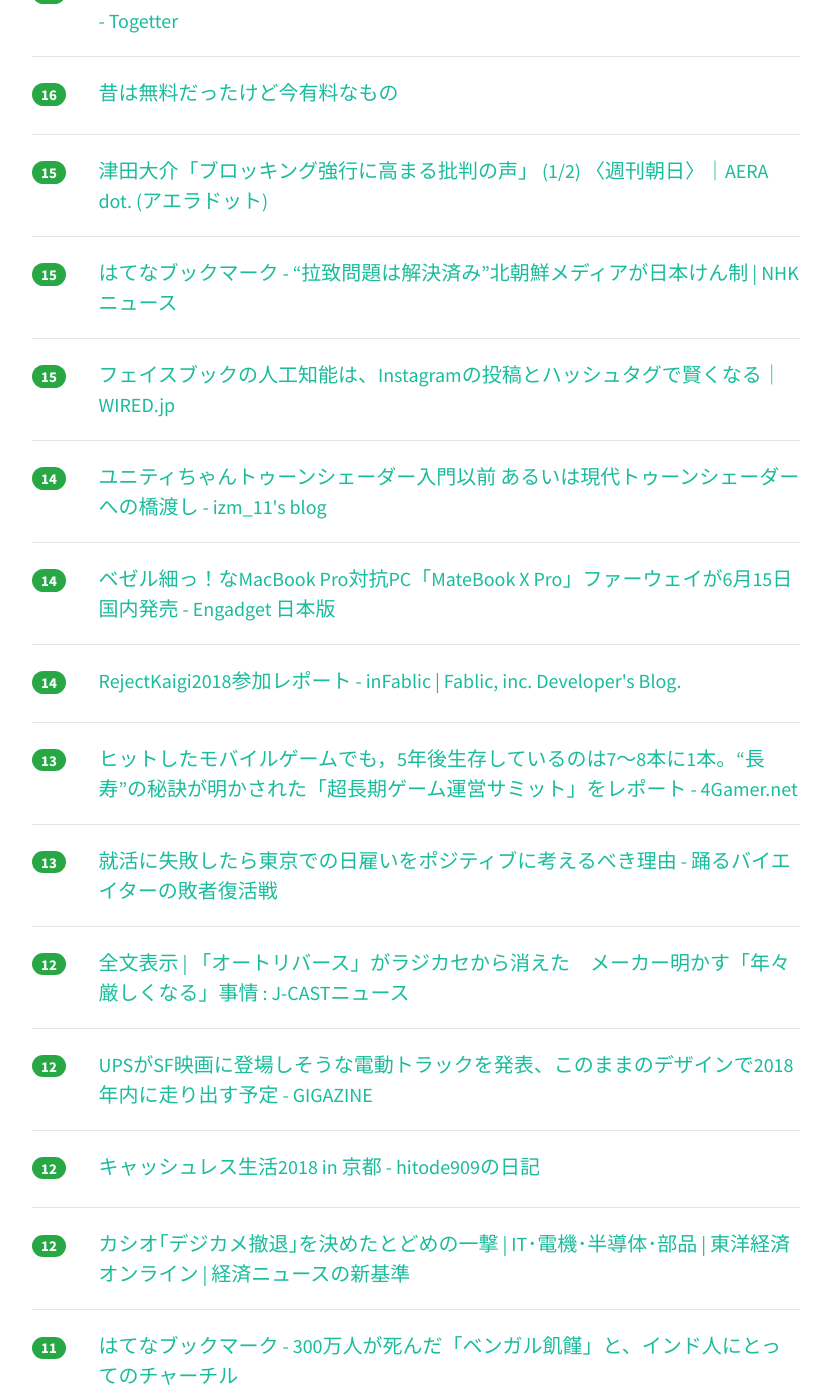
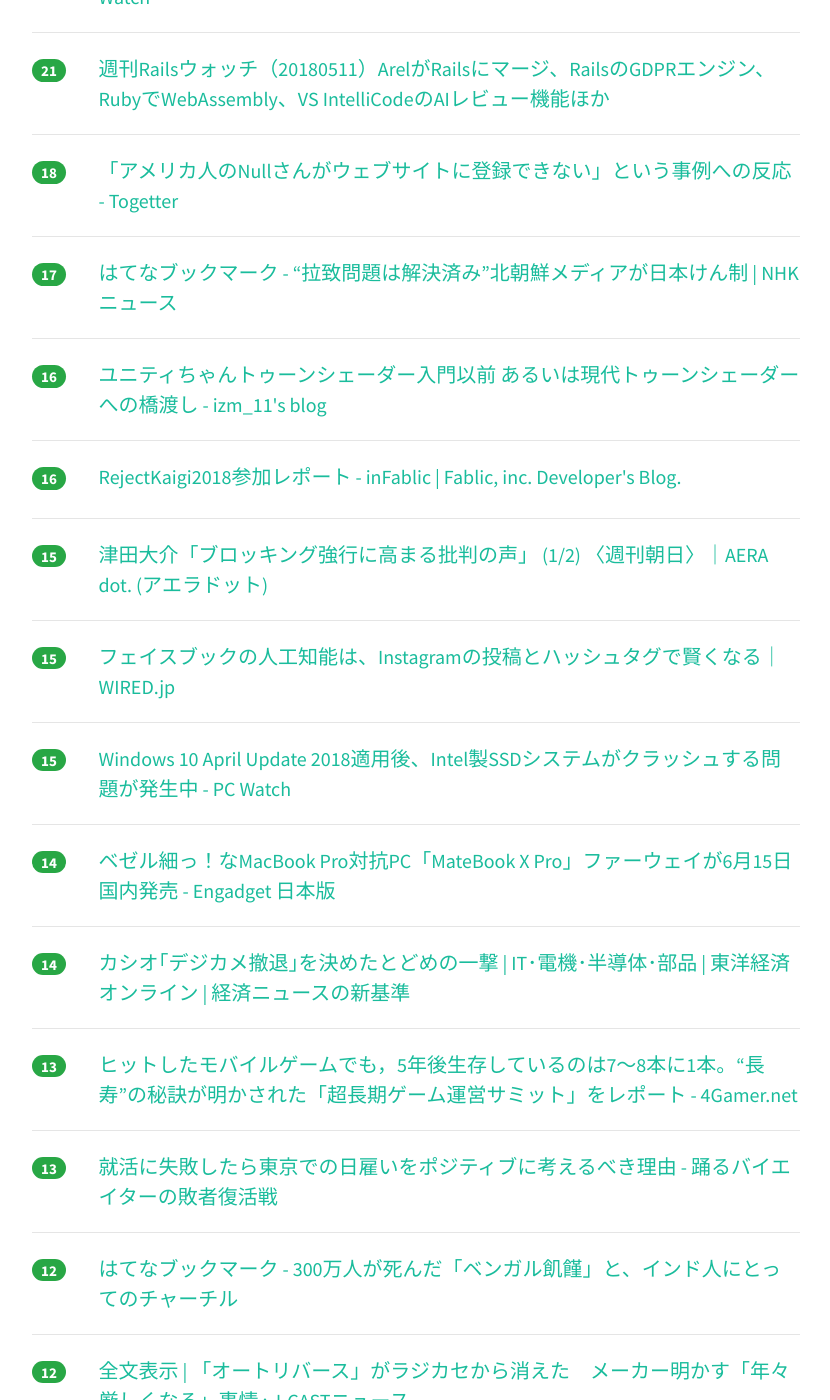
Before and after one commit to yatta47/hatena-matome-site, a Jekyll site: the page built from _posts/2018-05-13-hatena.md, in a window 1280 px wide and 1400 px high, scrolled down 1677 px. Shown: the whole window, without its empty margins (224-1054 px from the left). Built offline with Jekyll 4.4.1, drawn with Linux system fonts in a browser that asks for light colours; nearby versions of some CDN libraries; some of the changed text lies outside the part shown.

Commit message:
Updated 2018-05-13

```diff
--- a/_posts/2018-05-13-hatena.md
+++ b/_posts/2018-05-13-hatena.md
@@ -1,49 +1,59 @@
 ---
 layout: post
 title:  "2018-05-13 はてぶIT"
-date:   2018-05-13 13:00:47
+date:   2018-05-13 14:00:51
 tags: [it-hotentry]
 ---
-34 件のデータあり
+39 件のデータあり
 
 <hr><div class="row">
-<div class="col-1"><span class="badge badge-pill badge-success h2">156</span></div>
+<div class="col-1"><span class="badge badge-pill badge-success h2">207</span></div>
 <div class="col-11"><a href='https://news.yahoo.co.jp/byline/yamamotoichiro/20180512-00085145/' target='_blank'>国内Android関連開発市場が周回遅れになっている件(山本一郎) - 個人 - Yahoo!ニュース</a></div>
 </div>
 <hr>
 <div class="row">
-<div class="col-1"><span class="badge badge-pill badge-success h2">60</span></div>
+<div class="col-1"><span class="badge badge-pill badge-success h2">99</span></div>
 <div class="col-11"><a href='https://mainichi.jp/articles/20180512/mog/00m/040/007000c' target='_blank'>公文書クライシス：防衛省のファイル名、わざと分かりにくく　「公開請求逃れ」と職員証言 - 毎日新聞</a></div>
 </div>
 <hr>
 <div class="row">
-<div class="col-1"><span class="badge badge-pill badge-success h2">51</span></div>
+<div class="col-1"><span class="badge badge-pill badge-success h2">65</span></div>
+<div class="col-11"><a href='https://tmtms.hatenablog.com/entry/201805/dns' target='_blank'>DNSで浸透って言っちゃだめなの？ - @tmtms のメモ</a></div>
+</div>
+<hr>
+<div class="row">
+<div class="col-1"><span class="badge badge-pill badge-success h2">54</span></div>
 <div class="col-11"><a href='https://mattn.kaoriya.net/software/lang/c/20180513001637.htm' target='_blank'>Big Sky :: Windows 10 に AF_UNIX が来たので試してみた。</a></div>
 </div>
 <hr>
 <div class="row">
-<div class="col-1"><span class="badge badge-pill badge-success h2">50</span></div>
-<div class="col-11"><a href='https://tmtms.hatenablog.com/entry/201805/dns' target='_blank'>DNSで浸透って言っちゃだめなの？ - @tmtms のメモ</a></div>
-</div>
-<hr>
-<div class="row">
-<div class="col-1"><span class="badge badge-pill badge-success h2">45</span></div>
+<div class="col-1"><span class="badge badge-pill badge-success h2">49</span></div>
 <div class="col-11"><a href='https://www.slideshare.net/takafumionaka/perlrubyist-96797887' target='_blank'>Perl使いの国のRubyist</a></div>
 </div>
 <hr>
 <div class="row">
-<div class="col-1"><span class="badge badge-pill badge-success h2">38</span></div>
+<div class="col-1"><span class="badge badge-pill badge-success h2">48</span></div>
 <div class="col-11"><a href='https://qiita.com/rana_kualu/items/8dc3f93a7176d9a0f05d' target='_blank'>5000人に聞いた、2018年最先端のフロントエンドツールはこれだ - Qiita</a></div>
 </div>
 <hr>
 <div class="row">
-<div class="col-1"><span class="badge badge-pill badge-success h2">32</span></div>
+<div class="col-1"><span class="badge badge-pill badge-success h2">36</span></div>
+<div class="col-11"><a href='https://anond.hatelabo.jp/20180512231057' target='_blank'>昔は無料だったけど今有料なもの</a></div>
+</div>
+<hr>
+<div class="row">
+<div class="col-1"><span class="badge badge-pill badge-success h2">35</span></div>
 <div class="col-11"><a href='https://forbesjapan.com/articles/detail/21029' target='_blank'>グーグルに宣戦布告の地図サービス「Mapbox」を創った男 | Forbes JAPAN（フォーブス ジャパン）</a></div>
 </div>
 <hr>
 <div class="row">
+<div class="col-1"><span class="badge badge-pill badge-success h2">32</span></div>
+<div class="col-11"><a href='https://speakerdeck.com/yamatatsu/reduxdebizinesurozitukuwogorigorishu-ku' target='_blank'>reduxでビジネスロジックをゴリゴリ書く // Speaker Deck</a></div>
+</div>
+<hr>
+<div class="row">
 <div class="col-1"><span class="badge badge-pill badge-success h2">29</span></div>
-<div class="col-11"><a href='https://speakerdeck.com/yamatatsu/reduxdebizinesurozitukuwogorigorishu-ku' target='_blank'>reduxでビジネスロジックをゴリゴリ書く // Speaker Deck</a></div>
+<div class="col-11"><a href='http://www.tamashii-yusaburuyo.work/entry/%E7%84%A1%E7%90%86%E3%81%AA%E3%81%8F%E6%9C%881%E4%B8%87%E5%86%86%E3%82%92%E7%A8%BC%E3%81%90%E5%85%B7%E4%BD%93%E7%9A%84%E3%81%AA%E6%96%B9%E6%B3%95' target='_blank'>私がやってる雑記ブログで無理なく月1万円を稼ぐ具体的な方法【Googleアドセンス・もしもアフィリエイト】 - 魂を揺さぶるヨ！</a></div>
 </div>
 <hr>
 <div class="row">
@@ -52,13 +62,13 @@ tags: [it-hotentry]
 </div>
 <hr>
 <div class="row">
-<div class="col-1"><span class="badge badge-pill badge-success h2">26</span></div>
-<div class="col-11"><a href='http://www.tamashii-yusaburuyo.work/entry/%E7%84%A1%E7%90%86%E3%81%AA%E3%81%8F%E6%9C%881%E4%B8%87%E5%86%86%E3%82%92%E7%A8%BC%E3%81%90%E5%85%B7%E4%BD%93%E7%9A%84%E3%81%AA%E6%96%B9%E6%B3%95' target='_blank'>私がやってる雑記ブログで無理なく月1万円を稼ぐ具体的な方法【Googleアドセンス・もしもアフィリエイト】 - 魂を揺さぶるヨ！</a></div>
+<div class="col-1"><span class="badge badge-pill badge-success h2">25</span></div>
+<div class="col-11"><a href='https://speakerdeck.com/izumin5210/splitting-db-on-rails' target='_blank'>Splitting DB on "Rails" // Speaker Deck</a></div>
 </div>
 <hr>
 <div class="row">
-<div class="col-1"><span class="badge badge-pill badge-success h2">25</span></div>
-<div class="col-11"><a href='https://speakerdeck.com/izumin5210/splitting-db-on-rails' target='_blank'>Splitting DB on "Rails" // Speaker Deck</a></div>
+<div class="col-1"><span class="badge badge-pill badge-success h2">23</span></div>
+<div class="col-11"><a href='https://qiita.com/isuke/items/7fcc5eb0b985005b7b7c' target='_blank'>コーディングをするときに鼻血がでるほど便利なwebツールリスト(随時更新予定) - Qiita</a></div>
 </div>
 <hr>
 <div class="row">
@@ -72,7 +82,7 @@ tags: [it-hotentry]
 </div>
 <hr>
 <div class="row">
-<div class="col-1"><span class="badge badge-pill badge-success h2">20</span></div>
+<div class="col-1"><span class="badge badge-pill badge-success h2">21</span></div>
 <div class="col-11"><a href='https://techracho.bpsinc.jp/hachi8833/2018_05_11/56296' target='_blank'>週刊Railsウォッチ（20180511）ArelがRailsにマージ、RailsのGDPRエンジン、RubyでWebAssembly、VS IntelliCodeのAIレビュー機能ほか</a></div>
 </div>
 <hr>
@@ -82,8 +92,18 @@ tags: [it-hotentry]
 </div>
 <hr>
 <div class="row">
+<div class="col-1"><span class="badge badge-pill badge-success h2">17</span></div>
+<div class="col-11"><a href='http://b.hatena.ne.jp/entry/s/www3.nhk.or.jp/news/html/20180512/k10011436441000.html' target='_blank'>はてなブックマーク - “拉致問題は解決済み”北朝鮮メディアが日本けん制 | NHKニュース</a></div>
+</div>
+<hr>
+<div class="row">
 <div class="col-1"><span class="badge badge-pill badge-success h2">16</span></div>
-<div class="col-11"><a href='https://anond.hatelabo.jp/20180512231057' target='_blank'>昔は無料だったけど今有料なもの</a></div>
+<div class="col-11"><a href='http://izm-11.hatenablog.com/entry/2018/05/12/033543' target='_blank'>ユニティちゃんトゥーンシェーダー入門以前 あるいは現代トゥーンシェーダーへの橋渡し - izm_11's blog</a></div>
+</div>
+<hr>
+<div class="row">
+<div class="col-1"><span class="badge badge-pill badge-success h2">16</span></div>
+<div class="col-11"><a href='http://in.fablic.co.jp/entry/2018/05/12/215813' target='_blank'>RejectKaigi2018参加レポート - inFablic | Fablic, inc. Developer's Blog.</a></div>
 </div>
 <hr>
 <div class="row">
@@ -93,17 +113,12 @@ tags: [it-hotentry]
 <hr>
 <div class="row">
 <div class="col-1"><span class="badge badge-pill badge-success h2">15</span></div>
-<div class="col-11"><a href='http://b.hatena.ne.jp/entry/s/www3.nhk.or.jp/news/html/20180512/k10011436441000.html' target='_blank'>はてなブックマーク - “拉致問題は解決済み”北朝鮮メディアが日本けん制 | NHKニュース</a></div>
+<div class="col-11"><a href='https://wired.jp/2018/05/12/instagram-photos-training-facebooks-ai/' target='_blank'>フェイスブックの人工知能は、Instagramの投稿とハッシュタグで賢くなる｜WIRED.jp</a></div>
 </div>
 <hr>
 <div class="row">
 <div class="col-1"><span class="badge badge-pill badge-success h2">15</span></div>
-<div class="col-11"><a href='https://wired.jp/2018/05/12/instagram-photos-training-facebooks-ai/' target='_blank'>フェイスブックの人工知能は、Instagramの投稿とハッシュタグで賢くなる｜WIRED.jp</a></div>
-</div>
-<hr>
-<div class="row">
-<div class="col-1"><span class="badge badge-pill badge-success h2">14</span></div>
-<div class="col-11"><a href='http://izm-11.hatenablog.com/entry/2018/05/12/033543' target='_blank'>ユニティちゃんトゥーンシェーダー入門以前 あるいは現代トゥーンシェーダーへの橋渡し - izm_11's blog</a></div>
+<div class="col-11"><a href='https://pc.watch.impress.co.jp/docs/news/1121476.html' target='_blank'>Windows 10 April Update 2018適用後、Intel製SSDシステムがクラッシュする問題が発生中 - PC Watch</a></div>
 </div>
 <hr>
 <div class="row">
@@ -113,7 +128,7 @@ tags: [it-hotentry]
 <hr>
 <div class="row">
 <div class="col-1"><span class="badge badge-pill badge-success h2">14</span></div>
-<div class="col-11"><a href='http://in.fablic.co.jp/entry/2018/05/12/215813' target='_blank'>RejectKaigi2018参加レポート - inFablic | Fablic, inc. Developer's Blog.</a></div>
+<div class="col-11"><a href='https://toyokeizai.net/articles/-/220541' target='_blank'>カシオ｢デジカメ撤退｣を決めたとどめの一撃 | IT･電機･半導体･部品 | 東洋経済オンライン | 経済ニュースの新基準</a></div>
 </div>
 <hr>
 <div class="row">
@@ -128,6 +143,11 @@ tags: [it-hotentry]
 <hr>
 <div class="row">
 <div class="col-1"><span class="badge badge-pill badge-success h2">12</span></div>
+<div class="col-11"><a href='http://b.hatena.ne.jp/entry/s/www.buzzfeed.com/jp/bedatridattachoudhury/by-glorifying-churchill-britain-is-committing-new-crimes-1' target='_blank'>はてなブックマーク - 300万人が死んだ「ベンガル飢饉」と、インド人にとってのチャーチル</a></div>
+</div>
+<hr>
+<div class="row">
+<div class="col-1"><span class="badge badge-pill badge-success h2">12</span></div>
 <div class="col-11"><a href='https://www.j-cast.com/2018/05/12328222.html?p=all' target='_blank'>全文表示 | 「オートリバース」がラジカセから消えた　メーカー明かす「年々厳しくなる」事情 : J-CASTニュース</a></div>
 </div>
 <hr>
@@ -138,22 +158,17 @@ tags: [it-hotentry]
 <hr>
 <div class="row">
 <div class="col-1"><span class="badge badge-pill badge-success h2">12</span></div>
+<div class="col-11"><a href='http://hokoxjouhou.blog105.fc2.com/blog-entry-1172.html' target='_blank'>楽天Payで全店10%ポイントバックキャンペーンやってるよ - 情報管理LOG</a></div>
+</div>
+<hr>
+<div class="row">
+<div class="col-1"><span class="badge badge-pill badge-success h2">12</span></div>
 <div class="col-11"><a href='http://blog.sushi.money/entry/2018/05/13/012741' target='_blank'>キャッシュレス生活2018 in 京都 - hitode909の日記</a></div>
 </div>
 <hr>
 <div class="row">
-<div class="col-1"><span class="badge badge-pill badge-success h2">12</span></div>
-<div class="col-11"><a href='https://toyokeizai.net/articles/-/220541' target='_blank'>カシオ｢デジカメ撤退｣を決めたとどめの一撃 | IT･電機･半導体･部品 | 東洋経済オンライン | 経済ニュースの新基準</a></div>
-</div>
-<hr>
-<div class="row">
 <div class="col-1"><span class="badge badge-pill badge-success h2">11</span></div>
-<div class="col-11"><a href='http://b.hatena.ne.jp/entry/s/www.buzzfeed.com/jp/bedatridattachoudhury/by-glorifying-churchill-britain-is-committing-new-crimes-1' target='_blank'>はてなブックマーク - 300万人が死んだ「ベンガル飢饉」と、インド人にとってのチャーチル</a></div>
-</div>
-<hr>
-<div class="row">
-<div class="col-1"><span class="badge badge-pill badge-success h2">11</span></div>
-<div class="col-11"><a href='http://hokoxjouhou.blog105.fc2.com/blog-entry-1172.html' target='_blank'>楽天Payで全店10%ポイントバックキャンペーンやってるよ - 情報管理LOG</a></div>
+<div class="col-11"><a href='http://www.itmedia.co.jp/mobile/articles/1805/13/news012.html' target='_blank'>「ポイント会員」「ライフデザイン」「群戦略」　新規領域に活路を見いだす3キャリア (1/3) - ITmedia Mobile</a></div>
 </div>
 <hr>
 <div class="row">
@@ -162,17 +177,27 @@ tags: [it-hotentry]
 </div>
 <hr>
 <div class="row">
-<div class="col-1"><span class="badge badge-pill badge-success h2">10</span></div>
-<div class="col-11"><a href='https://pc.watch.impress.co.jp/docs/news/1121476.html' target='_blank'>Windows 10 April Update 2018適用後、Intel製SSDシステムがクラッシュする問題が発生中 - PC Watch</a></div>
+<div class="col-1"><span class="badge badge-pill badge-success h2">9</span></div>
+<div class="col-11"><a href='https://anond.hatelabo.jp/20180513112802' target='_blank'>テレビよ、壊れろ</a></div>
 </div>
 <hr>
 <div class="row">
-<div class="col-1"><span class="badge badge-pill badge-success h2">9</span></div>
-<div class="col-11"><a href='http://www.itmedia.co.jp/mobile/articles/1805/13/news012.html' target='_blank'>「ポイント会員」「ライフデザイン」「群戦略」　新規領域に活路を見いだす3キャリア (1/3) - ITmedia Mobile</a></div>
+<div class="col-1"><span class="badge badge-pill badge-success h2">8</span></div>
+<div class="col-11"><a href='http://jp.automaton.am/articles/newsjp/20180513-67685/' target='_blank'>Valveが、脆弱性を発見したハッカーに報奨金を贈るプログラム開始。ただし本社オフィスへの物理攻撃は脆弱性から除外 | AUTOMATON</a></div>
 </div>
 <hr>
 <div class="row">
-<div class="col-1"><span class="badge badge-pill badge-success h2">9</span></div>
-<div class="col-11"><a href='https://qiita.com/isuke/items/7fcc5eb0b985005b7b7c' target='_blank'>コーディングをするときに鼻血がでるほど便利なwebツールリスト(随時更新予定) - Qiita</a></div>
+<div class="col-1"><span class="badge badge-pill badge-success h2">7</span></div>
+<div class="col-11"><a href='https://design.bizreach.co.jp/archives/949' target='_blank'>なぜデザイナーがコーディングやプログラミングを学ばなければならないのか | BIZREACH Designer Blog</a></div>
 </div>
 <hr>
+<div class="row">
+<div class="col-1"><span class="badge badge-pill badge-success h2">6</span></div>
+<div class="col-11"><a href='http://matuda-kta.hateblo.jp/entry/2018/05/12/190158' target='_blank'>サイボウズが売っているのはグループウェアではなく「信頼」なのだと感じた理由 - 松田軽太の日記</a></div>
+</div>
+<hr>
+<div class="row">
+<div class="col-1"><span class="badge badge-pill badge-success h2">3</span></div>
+<div class="col-11"><a href='https://favstar.fm/pro' target='_blank'>Pro Membership</a></div>
+</div>
+<hr>
```
